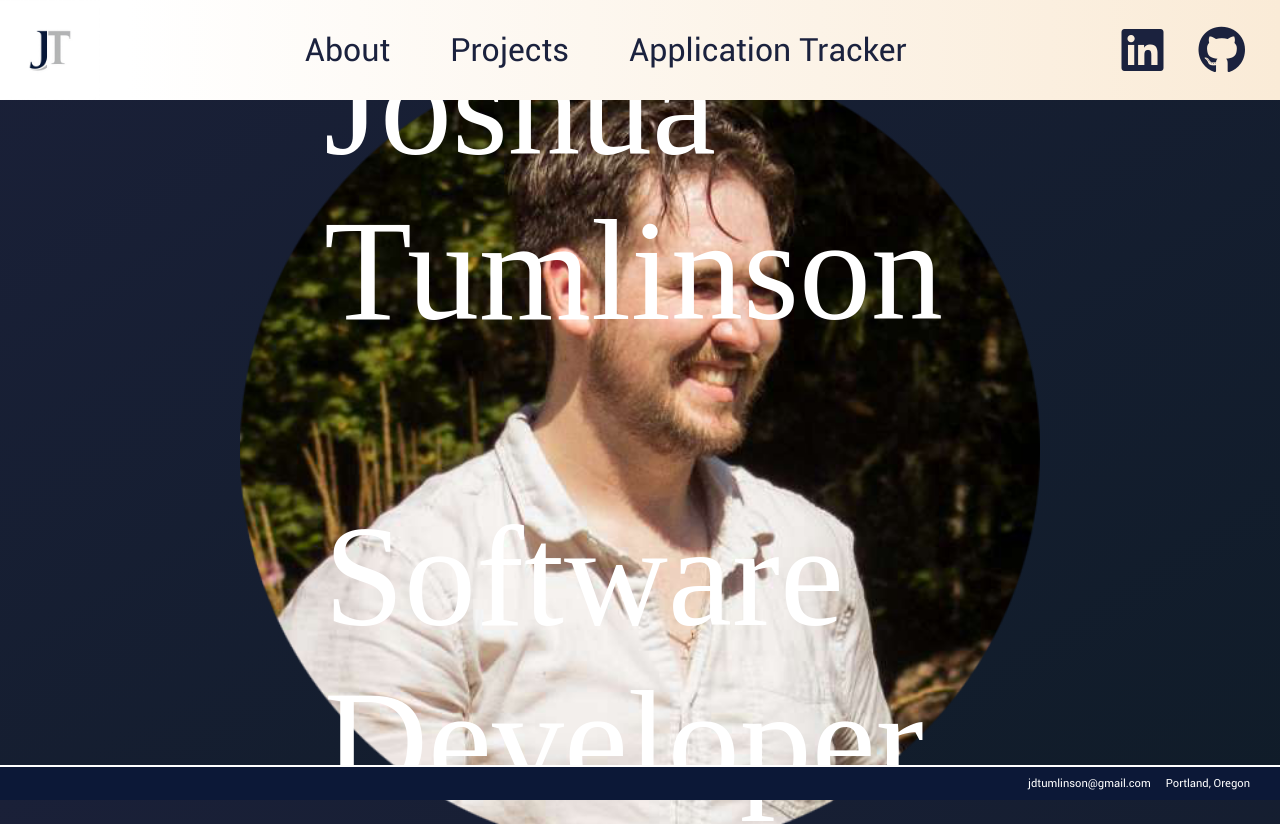
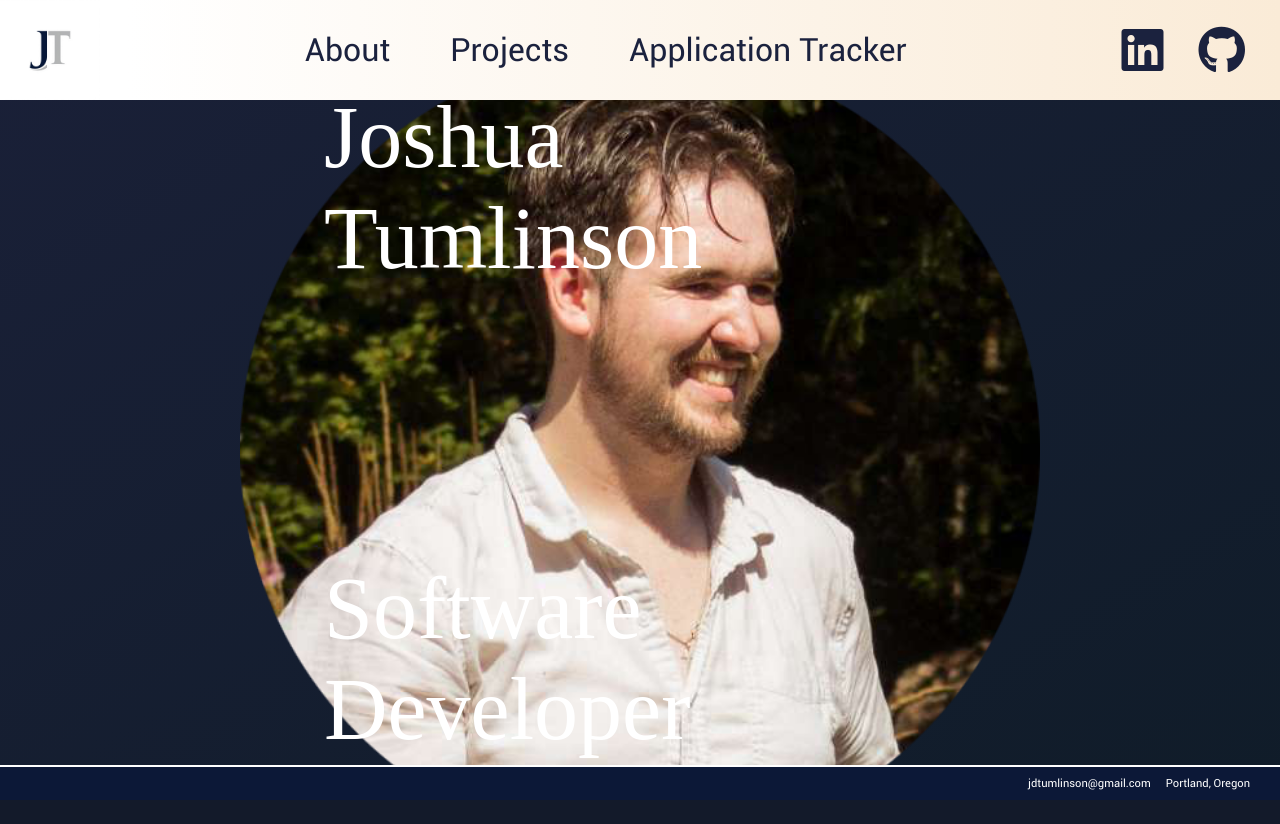
Before and after one commit to jdtumlinson/personalWebsite, a Django app: page / in a window 1280 px wide. After the commit the page ends 800 px from the top, so only its background shows below. Run offline with Django 5.2, Linux system fonts and the light colour scheme; some web fonts are replaced.

Commit message:
Made changes to font

```diff
--- a/personalWebsite/settings.py
+++ b/personalWebsite/settings.py
@@ -25,7 +25,7 @@ SECRET_KEY = "django-insecure-uwv_bw@c6y@k+37c^_80nfqsflej7kxbin!urx=a0wyvmb^b+7
 # SECURITY WARNING: don't run with debug turned on in production!
 DEBUG = True
 
-ALLOWED_HOSTS = ['3.18.244.145', 'localhost', 'joshuatumlinson.com']
+ALLOWED_HOSTS = ['3.18.244.145', '127.0.0.1', 'joshuatumlinson.com', 'www.joshuatumlinson.com']
 
 
 # Application definition
--- a/personalWebsite/static/homePage/css/home.css
+++ b/personalWebsite/static/homePage/css/home.css
@@ -27,7 +27,7 @@
 
 .name,
 .job {
-    font-size: 9rem;
+    font-size: 550%;
     font-family: "RobotoMed";
     color: white;
     position: absolute;
```
